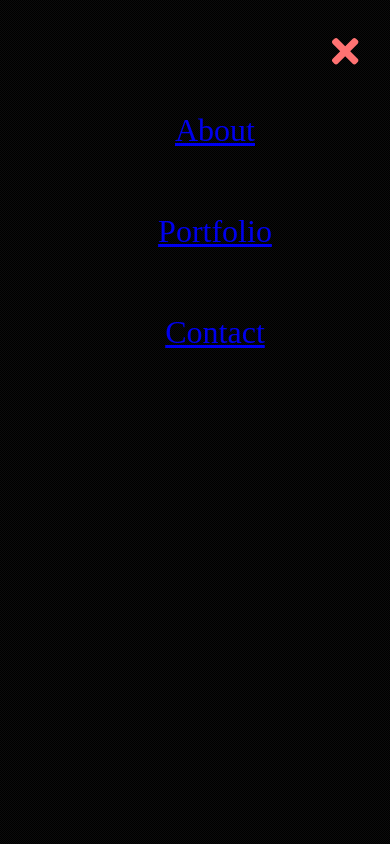
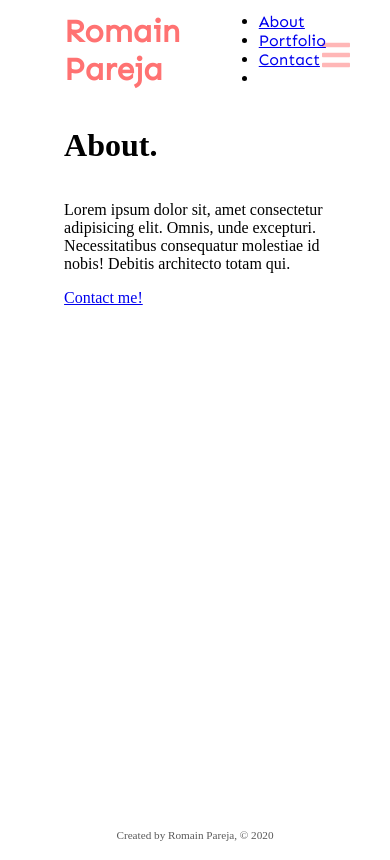
Before and after one commit to qjerap/gatsbyfirst, a Gatsby site: page /about in a window 390 px wide. Built offline with nearby package versions, Linux system fonts and the light colour scheme; Gatsby itself is replaced by a stand-in of ours.

Commit message:
mobil nav

```diff
--- a/src/components/header.js
+++ b/src/components/header.js
@@ -122,10 +122,6 @@ const Header = () => {
         </ul>
       </div>
 
-      <div className={headerStyles.burger}>
-        <FontAwesomeIcon icon={faBars}  />
-
-      </div>
     </header>
   )
 }
--- a/src/components/header.module.scss
+++ b/src/components/header.module.scss
@@ -117,24 +117,3 @@
     opacity: 1;
   }
 }
-
-// Mobile NAV
-.burger {
-  display: none;
-  cursor: pointer;
-  color: var(--pink);
-  font-size: 2em;
-  opacity: 0.5;
-  transition: all 0.1s ease-in;
-
-  &:hover {
-    transform: rotate(180deg);
-    opacity: 1;
-  }
-
-  @media(max-width: 900px) {
-    display: block;
-
-  }
-
-}
--- a/src/components/layout.js
+++ b/src/components/layout.js
@@ -1,5 +1,4 @@
-import React from "react"
-
+import React, {useState} from "react"
 
 // Components
 import Header from "./header"
@@ -11,16 +10,19 @@ import layoutStyles from "./layout.module.scss"
 
 
 const Layout = props => {
+
+  const [showModal, setShowModal] = useState(true)
+
+
+
   return (
     <>
-    <Modal />
-    <div className={layoutStyles.container}>
-    <Header />
-      <div className={layoutStyles.content}>
-        {props.children}
-      </div>
-      <Footer />
-    </div>
+        <Modal />
+        <div className={layoutStyles.container}>
+          <Header />
+          <div className={layoutStyles.content}>{props.children}</div>
+          <Footer />
+        </div>
     </>
   )
 }
--- a/src/components/modal.js
+++ b/src/components/modal.js
@@ -1,17 +1,30 @@
-import React from "react"
+import React, { useState } from "react"
 import { Link } from "gatsby"
 // CSS
 import modalStyles from "./modal.module.scss"
 import headerStyles from "./header.module.scss"
 
 import { FontAwesomeIcon } from "@fortawesome/react-fontawesome"
-import { faTimes } from "@fortawesome/free-solid-svg-icons"
+import { faTimes, faBars } from "@fortawesome/free-solid-svg-icons"
 
 const Modal = () => {
+  const [showModal, setShowModal] = useState(false)
+
+  const toggleModal = () => {
+    setShowModal(!showModal)
+  }
+
   return (
+    <div className={modalStyles.first}>
+      <div className={modalStyles.burgerIcon}>
+        <FontAwesomeIcon onClick={toggleModal} icon={faBars} />
+      </div>
+      {showModal === true && (
         <div className={modalStyles.burger}>
           <div className={modalStyles.container}>
-        <div className={modalStyles.close}><FontAwesomeIcon icon={faTimes}  size="2x"/></div>
+            <div className={modalStyles.close}>
+              <FontAwesomeIcon onClick={toggleModal} icon={faTimes} size="2x" />
+            </div>
             <ul>
               <li>
                 <Link
@@ -43,6 +56,8 @@ const Modal = () => {
             </ul>
           </div>
         </div>
+      )}
+    </div>
   )
 }
 
--- a/src/components/modal.module.scss
+++ b/src/components/modal.module.scss
@@ -1,3 +1,29 @@
+.first {
+  position: relative;
+}
+
+// Mobile NAV
+.burgerIcon {
+  position: absolute;
+  top: 1.85rem;
+  right: 2rem;
+  display: none;
+  cursor: pointer;
+  color: var(--pink);
+  font-size: 2em;
+  opacity: 0.5;
+  transition: all 0.1s ease-in;
+
+  &:hover {
+    transform: rotate(180deg);
+    opacity: 1;
+  }
+
+  @media (max-width: 900px) {
+    display: block;
+  }
+}
+
 .burger {
   display: block;
   position: fixed;
--- a/src/templates/blog.module.scss
+++ b/src/templates/blog.module.scss
@@ -36,10 +36,18 @@
 }
 
 .title {
+  // font-size: 1.9em;
   position: relative;
   width: max-content;
   color: #fff;
   text-transform: uppercase;
+
+  @media(max-width: 500px) {
+    font-size: 2.1em;
+  }
+  @media(max-width: 380px) {
+    font-size: 1.9em;
+  }
 }
 
 .title::before {
```
Lines whose indentation alone changed are shown as unchanged.
